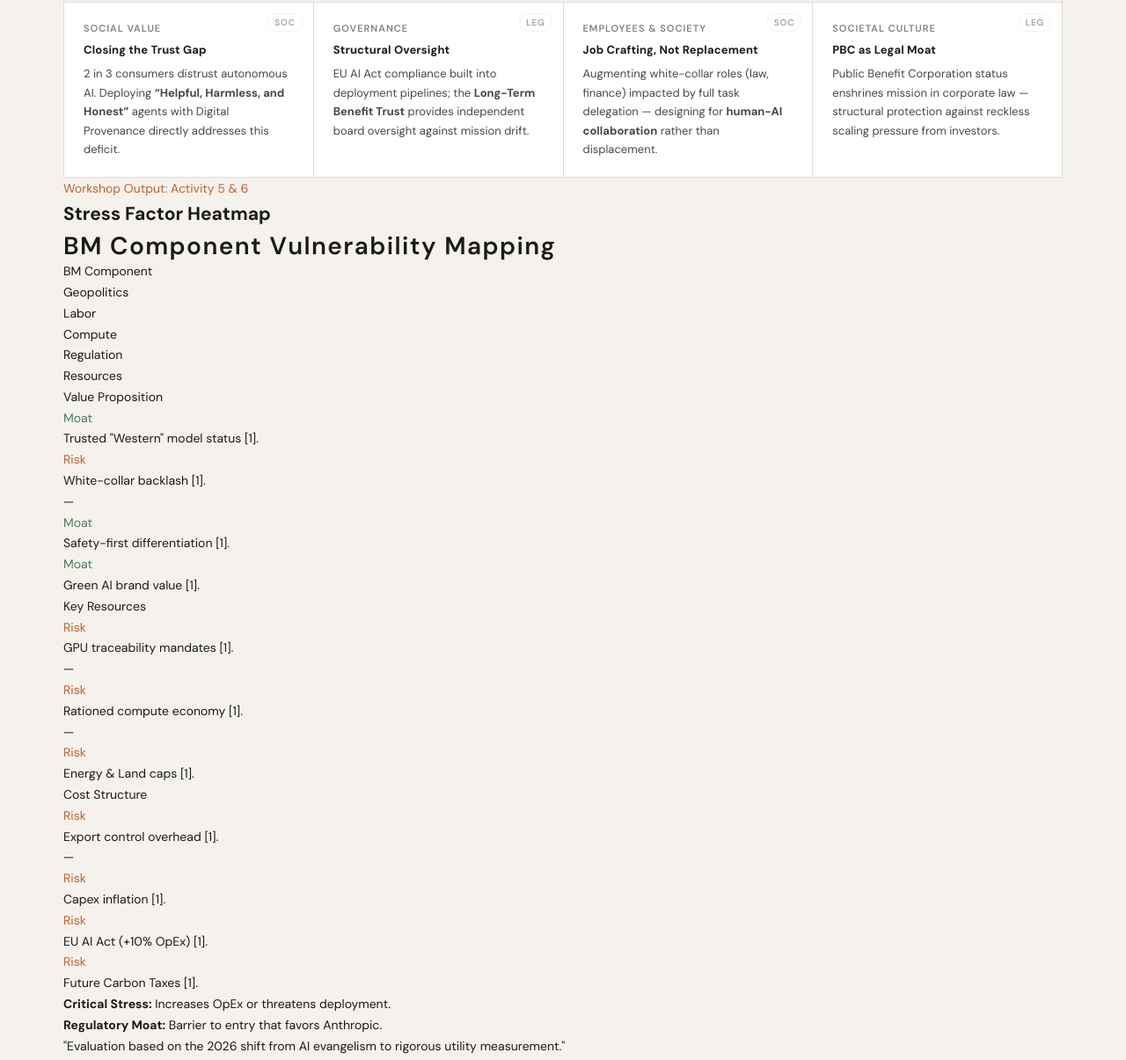
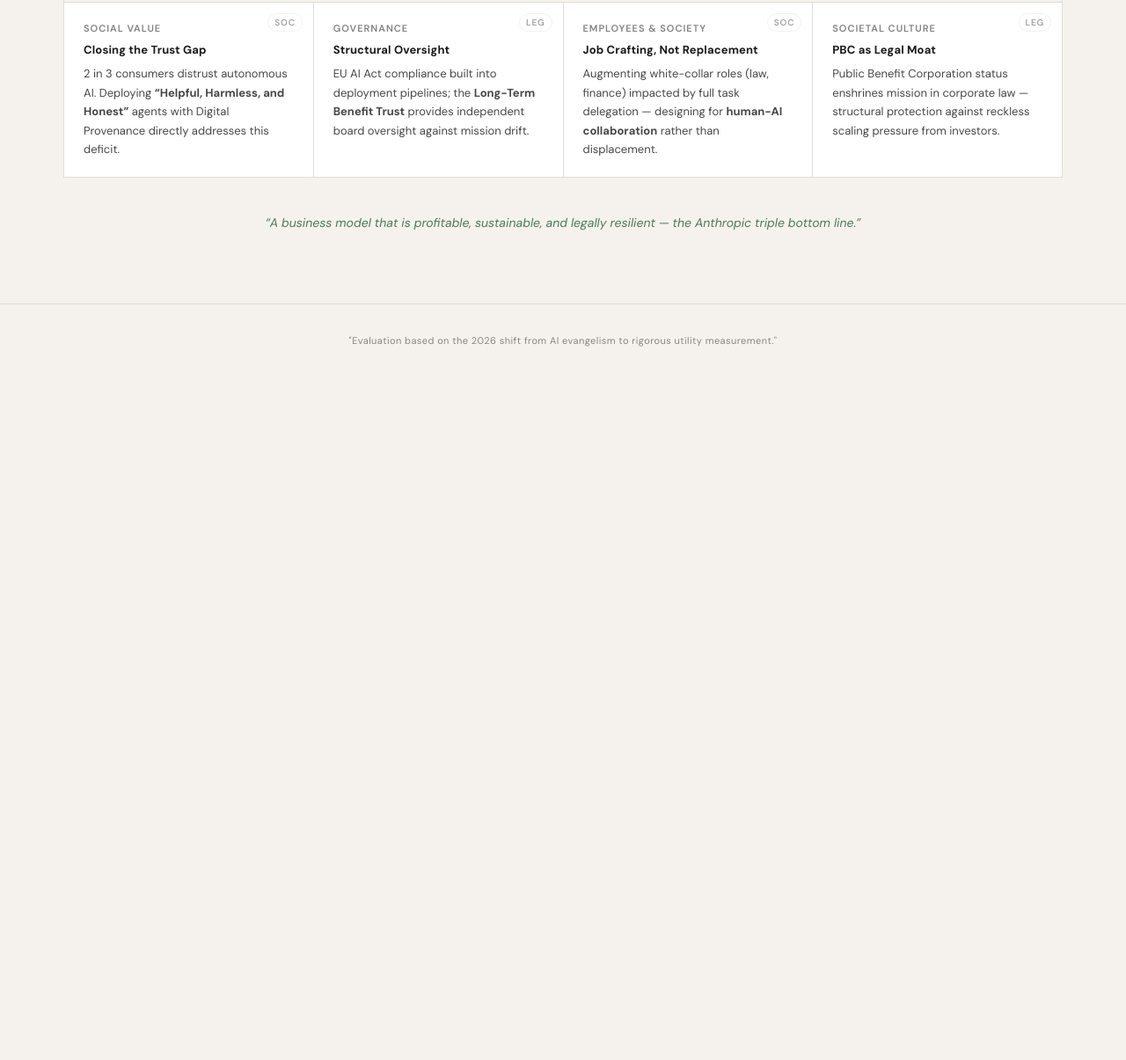
Before and after one commit to nikitaandreeveu-spec/nmb, a website: page index.html in a window 1280 px wide. Shown: the part 5958-7163 px from the top of the page at 88% size. After the commit the page ends 6395 px from the top, so only its background shows below. Drawn offline with Linux system fonts and the light colour scheme.

Commit message:
Commit change to index.html

```diff
--- a/index.html
+++ b/index.html
@@ -1719,95 +1719,6 @@
         </div>
       </div><!-- /Layer 3 -->
 
-      <div class="container">
-        <span class="label-badge" style="color: var(--accent-orange);">Workshop Output: Activity 5 & 6</span>
-        <h1>Stress Factor Heatmap</h1>
-        <h2 class="section-title">BM Component Vulnerability Mapping</h2>
-
-        <div class="heatmap-container">
-            <div class="heatmap-grid">
-                <!-- Column Headers: PESTLE Stress Factors -->
-                <div class="cell header-cell">BM Component</div>
-                <div class="cell header-cell">Geopolitics</div>
-                <div class="cell header-cell">Labor</div>
-                <div class="cell header-cell">Compute</div>
-                <div class="cell header-cell">Regulation</div>
-                <div class="cell header-cell">Resources</div>
-
-                <!-- Value Proposition Row -->
-                <div class="cell row-label">Value Proposition</div>
-                <div class="cell stress-moat">
-                    <span class="cell-tag" style="color: var(--accent-green);">Moat</span>
-                    <p class="cell-content">Trusted "Western" model status [1].</p>
-                </div>
-                <div class="cell stress-risk">
-                    <span class="cell-tag" style="color: var(--accent-orange);">Risk</span>
-                    <p class="cell-content">White-collar backlash [1].</p>
-                </div>
-                <div class="cell neutral">—</div>
-                <div class="cell stress-moat">
-                    <span class="cell-tag" style="color: var(--accent-green);">Moat</span>
-                    <p class="cell-content">Safety-first differentiation [1].</p>
-                </div>
-                <div class="cell stress-moat">
-                    <span class="cell-tag" style="color: var(--accent-green);">Moat</span>
-                    <p class="cell-content">Green AI brand value [1].</p>
-                </div>
-
-                <!-- Resources & Infrastructure Row -->
-                <div class="cell row-label">Key Resources</div>
-                <div class="cell stress-risk">
-                    <span class="cell-tag" style="color: var(--accent-orange);">Risk</span>
-                    <p class="cell-content">GPU traceability mandates [1].</p>
-                </div>
-                <div class="cell neutral">—</div>
-                <div class="cell stress-risk">
-                    <span class="cell-tag" style="color: var(--accent-orange);">Risk</span>
-                    <p class="cell-content">Rationed compute economy [1].</p>
-                </div>
-                <div class="cell neutral">—</div>
-                <div class="cell stress-risk">
-                    <span class="cell-tag" style="color: var(--accent-orange);">Risk</span>
-                    <p class="cell-content">Energy & Land caps [1].</p>
-                </div>
-
-                <!-- Financial Structure Row -->
-                <div class="cell row-label">Cost Structure</div>
-                <div class="cell stress-risk">
-                    <span class="cell-tag" style="color: var(--accent-orange);">Risk</span>
-                    <p class="cell-content">Export control overhead [1].</p>
-                </div>
-                <div class="cell neutral">—</div>
-                <div class="cell stress-risk">
-                    <span class="cell-tag" style="color: var(--accent-orange);">Risk</span>
-                    <p class="cell-content">Capex inflation [1].</p>
-                </div>
-                <div class="cell stress-risk">
-                    <span class="cell-tag" style="color: var(--accent-orange);">Risk</span>
-                    <p class="cell-content">EU AI Act (+10% OpEx) [1].</p>
-                </div>
-                <div class="cell stress-risk">
-                    <span class="cell-tag" style="color: var(--accent-orange);">Risk</span>
-                    <p class="cell-content">Future Carbon Taxes [1].</p>
-                </div>
-            </div>
-        </div>
-
-        <div class="legend">
-            <div class="legend-item">
-                <div class="marker" style="background: rgba(196, 98, 45, 0.1); border-left: 3px solid var(--accent-orange);"></div>
-                <span><strong>Critical Stress:</strong> Increases OpEx or threatens deployment.</span>
-            </div>
-            <div class="legend-item">
-                <div class="marker" style="background: rgba(74, 124, 89, 0.1); border-left: 3px solid var(--accent-green);"></div>
-                <span><strong>Regulatory Moat:</strong> Barrier to entry that favors Anthropic.</span>
-            </div>
-        </div>
-
-        <footer>
-            "Evaluation based on the 2026 shift from AI evangelism to rigorous utility measurement."
-        </footer>
-    </div>
 
       <!-- Closing quote -->
       <p class="tlbmc-footer-quote">
```
